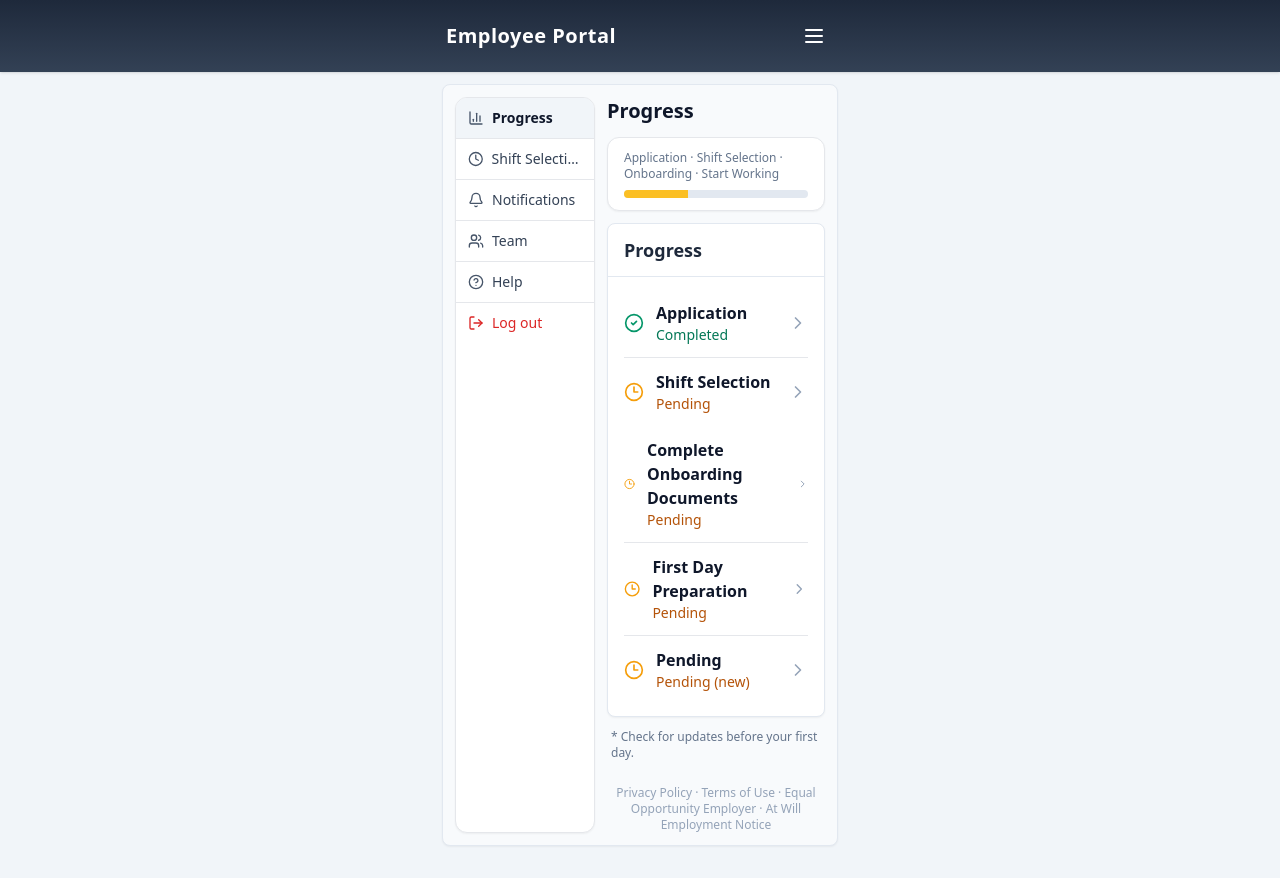
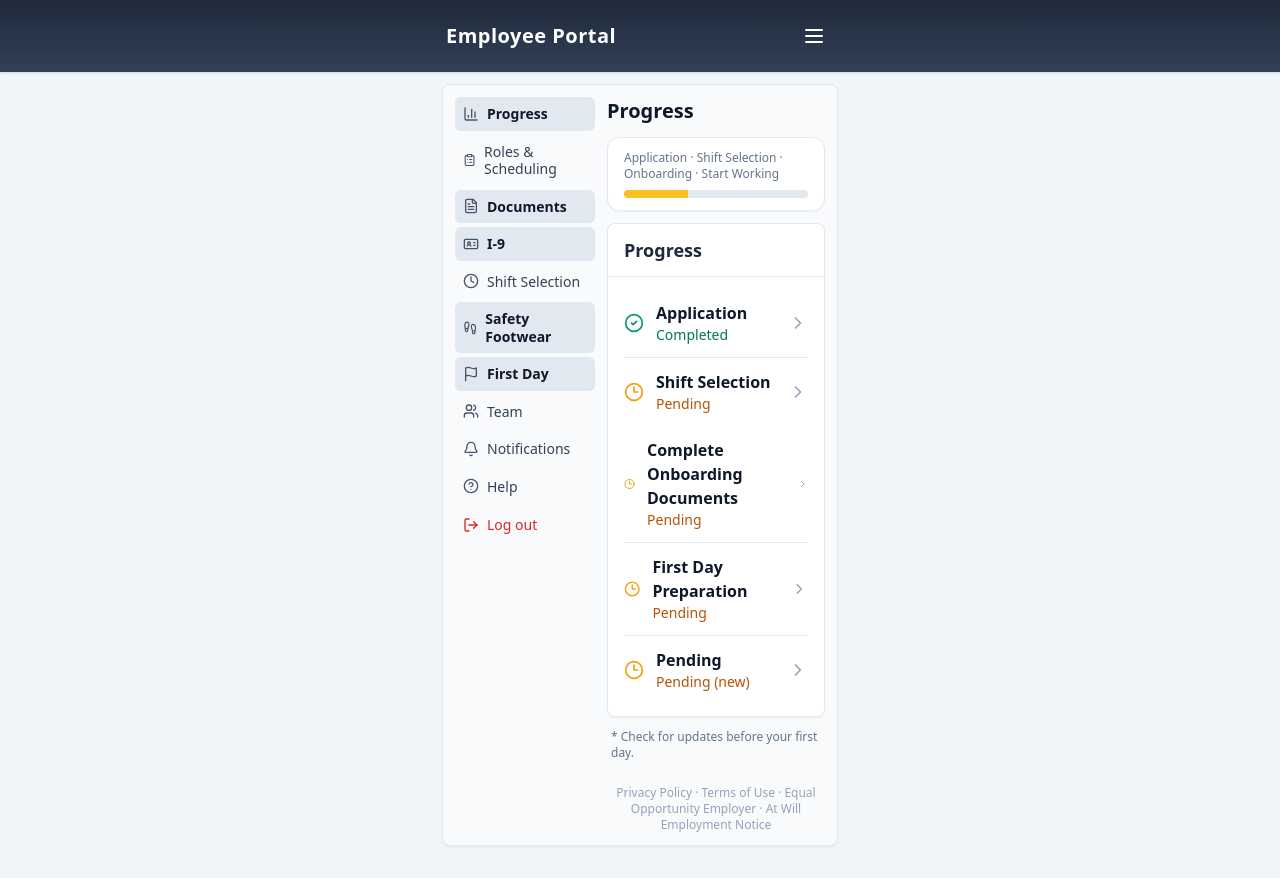
Before and after one commit to celebrityscoop868/sunpowerabc, a React (Vite) app: page /#/progress in a window 1280 px wide. Shown: the top 878 px of the page. Built offline with nearby package versions, Linux system fonts and the light colour scheme.

Commit message:
Update Sidebar.jsx

```diff
--- a/src/components/Sidebar.jsx
+++ b/src/components/Sidebar.jsx
@@ -2,10 +2,15 @@ import React from "react";
 import { NavLink } from "react-router-dom";
 import {
   BarChart3,
+  ClipboardList,
+  FileText,
+  IdCard,
+  Clock,
+  Footprints,
+  Flag,
+  Users,
   Bell,
   HelpCircle,
-  Users,
-  Clock,
   LogOut,
 } from "lucide-react";
 
@@ -13,27 +18,31 @@ const Item = ({ to, icon: Icon, label }) => (
   <NavLink
     to={to}
     className={({ isActive }) =>
-      [
-        "flex items-center gap-2 px-3 py-2.5 border-b text-sm",
-        isActive ? "bg-slate-100 font-semibold text-slate-900" : "bg-white text-slate-700 hover:bg-slate-50",
-      ].join(" ")
+      `flex items-center gap-2 rounded-md px-2 py-2 text-sm ${
+        isActive ? "bg-slate-200 text-slate-900 font-semibold" : "text-slate-700 hover:bg-slate-100"
+      }`
     }
   >
     <Icon className="h-4 w-4 text-slate-600" />
-    <span className="truncate">{label}</span>
+    <span className="leading-tight">{label}</span>
   </NavLink>
 );
 
 export default function Sidebar() {
   return (
-    <div className="overflow-hidden rounded-xl border bg-white shadow-sm">
+    <div className="space-y-1">
       <Item to="/progress" icon={BarChart3} label="Progress" />
+      <Item to="/shift" icon={ClipboardList} label="Roles & Scheduling" />
+      <Item to="/progress" icon={FileText} label="Documents" />
+      <Item to="/progress" icon={IdCard} label="I-9" />
       <Item to="/shift" icon={Clock} label="Shift Selection" />
+      <Item to="/progress" icon={Footprints} label="Safety Footwear" />
+      <Item to="/progress" icon={Flag} label="First Day" />
+      <Item to="/team" icon={Users} label="Team" />
       <Item to="/notifications" icon={Bell} label="Notifications" />
-      <Item to="/team" icon={Users} label="Team" />
       <Item to="/help" icon={HelpCircle} label="Help" />
 
-      <button className="flex w-full items-center gap-2 px-3 py-2.5 text-sm text-red-600 hover:bg-red-50">
+      <button className="mt-2 flex w-full items-center gap-2 rounded-md px-2 py-2 text-sm text-red-600 hover:bg-red-50">
         <LogOut className="h-4 w-4" />
         Log out
       </button>
```
